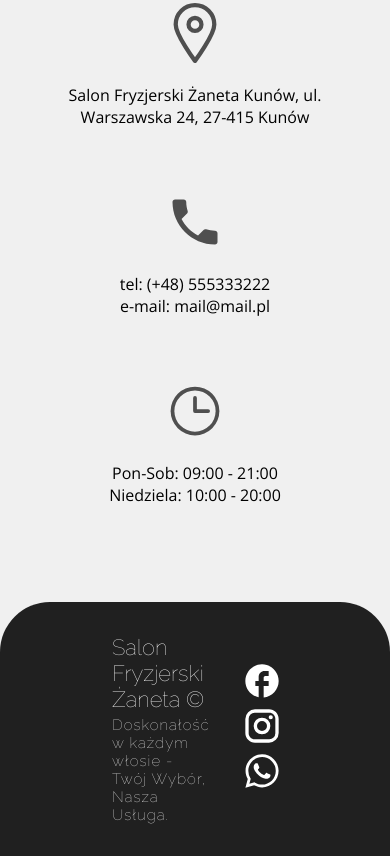
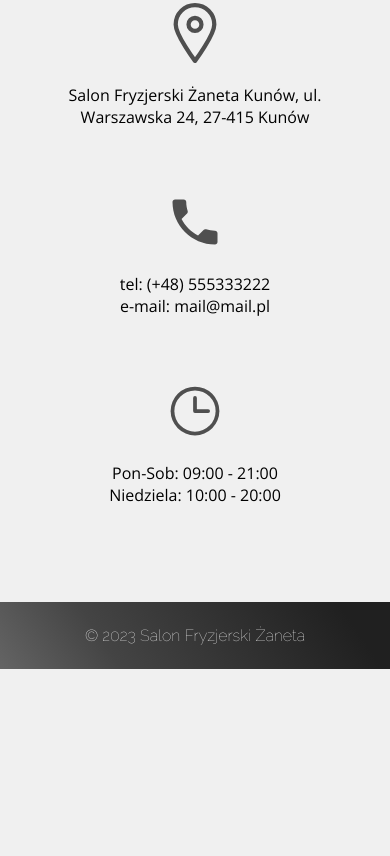
Before and after one commit to Kuba1507/Hairdresser, a website: page index.html in a window 390 px wide. Shown: the part 9495-10351 px from the top of the page. After the commit the page ends 10164 px from the top, so only its background shows below. Drawn offline with nearby package versions, Linux system fonts and the light colour scheme.

Commit message:
styled footer for mobiles

```diff
--- a/index.html
+++ b/index.html
@@ -303,7 +303,9 @@
                 </div>
             </div>
         </div>
-
+        <div class="footer__mobile">
+            <p class="footer__mobile-text">&copy; 2023 Salon Fryzjerski Żaneta</p>
+        </div>
     </footer>
 
     <script src="https://unpkg.com/typed.js@2.0.16/dist/typed.umd.js"></script>
--- a/src/sass/_components.scss
+++ b/src/sass/_components.scss
@@ -586,14 +586,19 @@
 
 .footer {
 	display: flex;
+	flex-direction: column;
 	margin-top: 4em;
-	padding: 2em;
-	background-color: $dark;
-	border-top-left-radius: 50px;
-	border-top-right-radius: 50px;
+	padding: 1.5em;
+	background: rgb(100, 100, 100);
+	background: linear-gradient(
+		56deg,
+		rgba(100, 100, 100, 1) 0%,
+		rgba(68, 68, 68, 1) 28%,
+		rgba(32, 32, 32, 1) 88%
+	);
 
 	&__desktop {
-		display: flex;
+		display: none;
 		padding: 0 5em;
 		width: 100%;
 
@@ -622,12 +627,27 @@
 
 			.socials {
 				img {
-					margin-left: 2em;
+					margin-left: 3em;
 					width: 40px;
 					height: 40px;
+					border-radius: 50%;
+					transition: all 0.5s;
 					cursor: pointer;
+				}
+
+				img:hover {
+					padding: 0.35em;
+					background-color: $creme-white;
+					transform: scale(1.2);
 				}
 			}
 		}
 	}
+
+	&__mobile {
+		font-family: "Raleway", sans-serif;
+		color: $pure-white;
+		text-align: center;
+		font-weight: 200;
+	}
 }
```
Also changed, not shown: dist/css/style.min.css.
